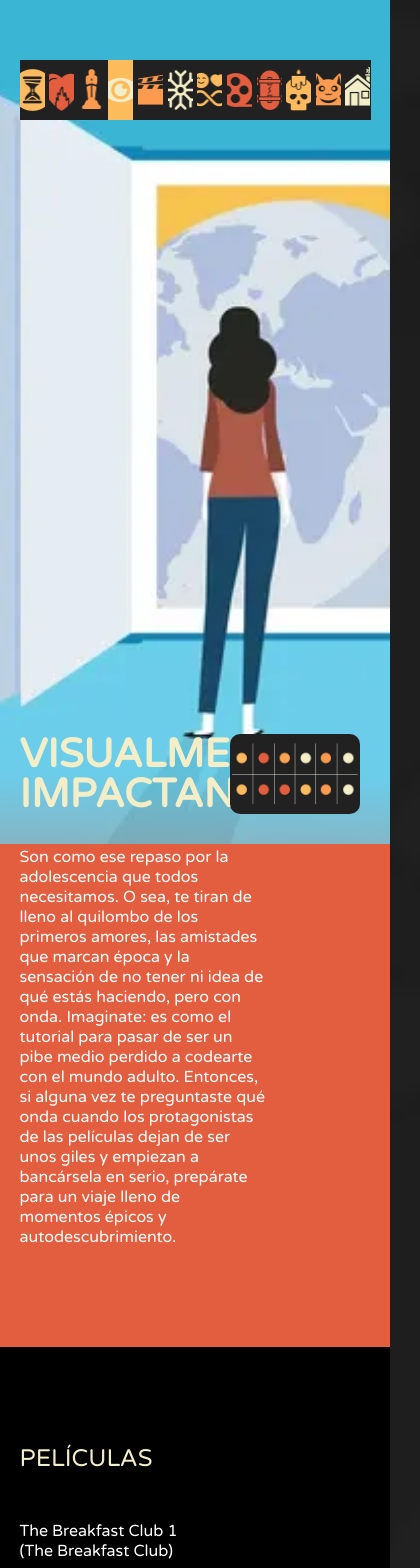
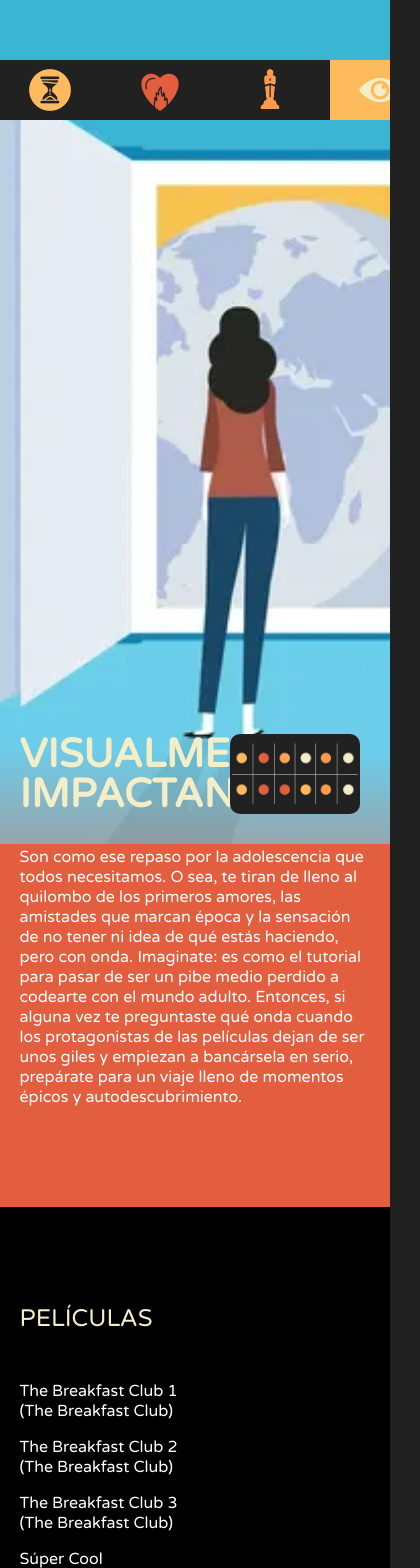
Before and after one commit to Drumania/RetoCinefilo2024, a React (Vite) app: page /abril in a window 390 px wide. Shown: the top 1568 px of the page, 420 px wide, since content can reach past the window. Built offline with nearby package versions, Linux system fonts and the light colour scheme.

Commit message:
menu mobile

```diff
--- a/src/App.css
+++ b/src/App.css
@@ -353,7 +353,7 @@ ul.movie-grid > li:nth-child(12) .img-month {
 
 footer {
   text-align: center;
-  padding: 40px 0;
+  padding: 40px 20px;
   color: #5a5656;
   font-size: 20px;
 }
@@ -829,6 +829,33 @@ footer img {
 @media screen and (orientation: portrait) {
   .wrap-flex {
     flex-direction: column;
+    align-items: flex-start;
+  }
+
+  .movies-container {
+    display: flex;
+    flex-direction: column;
+  }
+  .wrap-content p {
+    width: 100%;
+  }
+
+  footer {
+    padding-bottom: 130px;
+  }
+
+  .nav-month {
+    overflow-x: auto;
+    white-space: nowrap;
+    display: block;
+    width: 100%;
+  }
+
+  .nav-month a {
+    display: inline-block;
+    margin-right: 10px;
+    cursor: pointer;
+    width: 100px;
   }
 }
 
```
Also changed, not shown: src/data/data.json, 1 other file (tests, documents, lock files or other folders).
